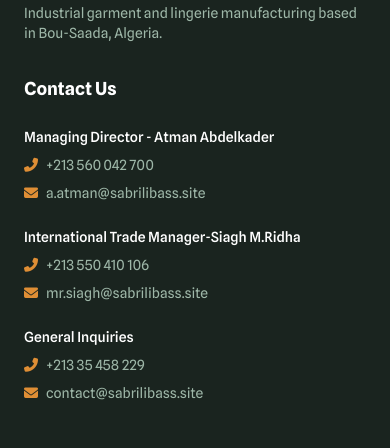
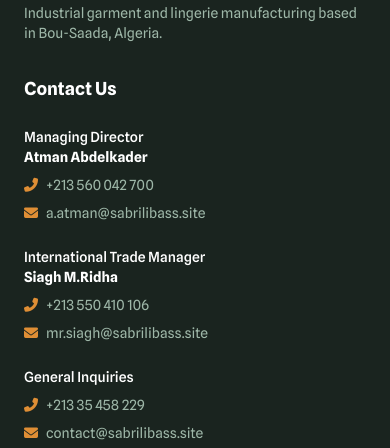
Before and after one commit to LenixDev/sabri, a website: page pages/home.html in a window 390 px wide. Shown: the part 4898-5346 px from the top of the page. Drawn offline with nearby package versions, Linux system fonts and the light colour scheme; files whose address does not match are found by name.

Commit message:
adjust: content

```diff
--- a/pages/home.html
+++ b/pages/home.html
@@ -102,7 +102,7 @@
         <main>
             <!-- Hero Section with Slideshow -->
             <section
-                class="relative min-h-[60vh] lg:min-h-[80vh] flex items-end justify-center text-center px-6 hero-slideshow">
+                class="relative min-h-[60vh] lg:min-h-[100vh] flex items-end justify-center text-center px-6 hero-slideshow">
                 <!-- Image 1 -->
                 <div class="slide active" id="slide1"
                     style="background-image: url('../assets/images/photo_2025-09-14_13-59-58.jpg');">
@@ -445,7 +445,7 @@
                         <div class="grid grid-cols-1 sm:grid-cols-3 gap-6 text-[var(--text-secondary)] text-sm">
                             <!-- Sales Department -->
                             <div>
-                                <h4 class="text-white font-medium mb-2">Managing Director - Atman Abdelkader</h4>
+                                <h4 class="text-white font-medium mb-2">Managing Director<br><b>Atman Abdelkader</b></h4>
                                 <ul class="space-y-2">
                                     <li class="flex items-center gap-2">
                                         <i class="fas fa-phone-alt text-[var(--primary-color)]"></i>
@@ -461,7 +461,7 @@
 
                             <!-- Customer Support -->
                             <div>
-                                <h4 class="text-white font-medium mb-2">International Trade Manager-Siagh M.Ridha</h4>
+                                <h4 class="text-white font-medium mb-2">International Trade Manager<br><b>Siagh M.Ridha</b></h4>
                                 <ul class="space-y-2">
                                     <li class="flex items-center gap-2">
                                         <i class="fas fa-phone-alt text-[var(--primary-color)]"></i>
```
